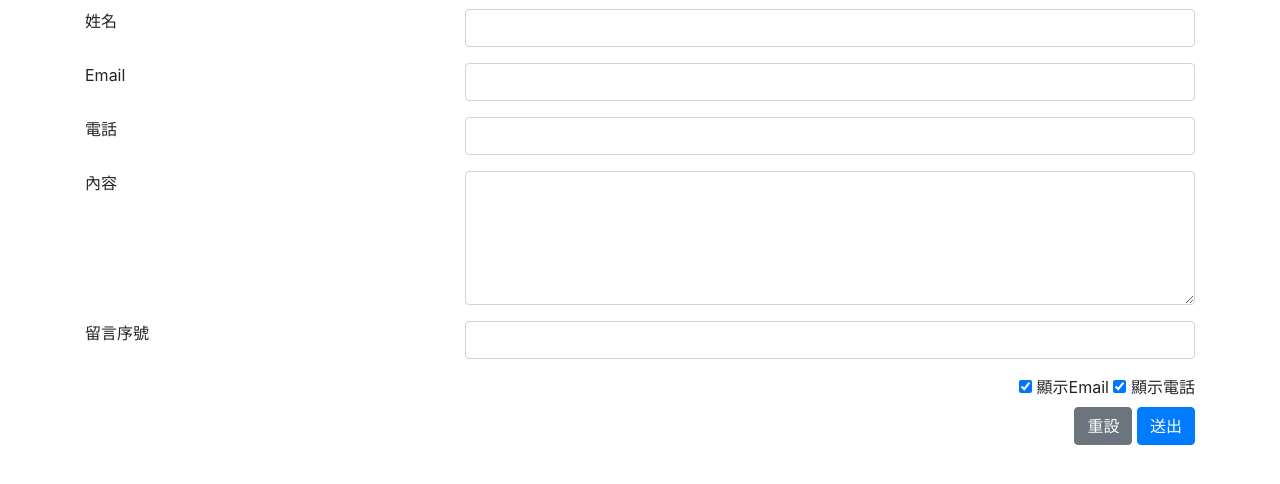
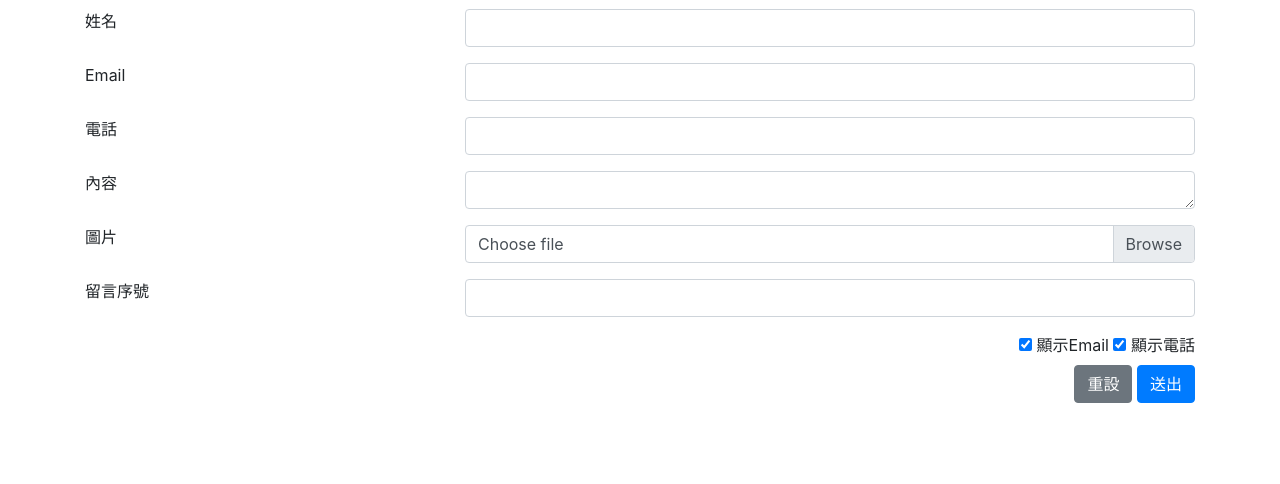
Before and after one commit to GaoJie2006/54-Regional-Competition-Web-Technology, a PHP site: page /comments_edit.php in a window 1280 px wide. Shown: the part 144-628 px from the top of the page. Run offline with PHP 8.4, Linux system fonts and the light colour scheme.

Commit message:
新增上傳圖片

```diff
--- a/comments.php
+++ b/comments.php
@@ -21,6 +21,11 @@ $comments = sels('comments', 1, "ORDER BY `top` DESC, `id` DESC");
                     <div class="col-10">
                         <h5><?= $comment['visitor'] ?></h5>
                         <article class="mb-2" style="white-space: pre-line;"><span><?= !($comment['delete_time']) ? $comment['content'] : '' ?></span></article>
+                        <?php
+                        if ($comment['img']) {
+                            echo '<img class="comment_img" src="' . $comment['img'] . '" />';
+                        }
+                        ?>
                         <p class="m-0">
                             <?php
                             $message = [];
--- a/comments_edit.php
+++ b/comments_edit.php
@@ -1,26 +1,27 @@
 <?php
 require_once('db.php');
 $comment = null;
+
 // 判斷留言序號是否正確
-if($_GET['upd'] ?? $_GET['del'] ?? $_GET['top'] ?? false){
-    $comment = sel('comments',['id'=>($_GET['upd'] ?? $_GET['del'] ?? $_GET['top']),'number'=>$_GET['number']]);
-    if(empty($comment)){
-        alert('留言序號錯誤','comments.php');
+if ($_GET['upd'] ?? $_GET['del'] ?? $_GET['top'] ?? false) {
+    $comment = sel('comments', ['id' => ($_GET['upd'] ?? $_GET['del'] ?? $_GET['top']), 'number' => $_GET['number']]);
+    if (empty($comment)) {
+        alert('留言序號錯誤', 'comments.php');
     }
 }
 // 置頂
-if(isset($_GET['top'])){
-    upd('comments',['top'=>!$comment['top']],['id'=>$_GET['top']]);
+if (isset($_GET['top'])) {
+    upd('comments', ['top' => !$comment['top']], ['id' => $_GET['top']]);
     backPage();
 }
 // 刪除
-if(isset($_GET['del'])){
-    upd('comments',['delete_time'=>date("Y-m-d H:i:s")],['id'=>$_GET['del']]);
+if (isset($_GET['del'])) {
+    upd('comments', ['delete_time' => date("Y-m-d H:i:s")], ['id' => $_GET['del']]);
     backPage();
 }
 // 處理資料
-if(isset($_POST['submit'])){
-    if(!filter_var($_POST['email'], FILTER_VALIDATE_EMAIL)){
+if (isset($_POST['submit'])) {
+    if (!filter_var($_POST['email'], FILTER_VALIDATE_EMAIL)) {
         echo "<script>alert('Email格式錯誤');history.go(-1);</script>";
         die();
     }
@@ -29,28 +30,35 @@ if(isset($_POST['submit'])){
         die();
     }
     $display = 0;
-    if(isset($_POST['display-email'])){
+    if (isset($_POST['display-email'])) {
         unset($_POST['display-email']);
-        $display+=1;
+        $display += 1;
     }
-    if(isset($_POST['display-phone'])){
+    if (isset($_POST['display-phone'])) {
         unset($_POST['display-phone']);
-        $display+=2;
+        $display += 2;
+    }
+    if($_FILES['img']['size'] > 0){
+        $path = "./img/".date("YmdHis_").basename($_FILES['img']['name']);
+        $upload = move_uploaded_file($_FILES['img']['tmp_name'],$path);
+        $_POST['img'] = $path;
+    }else{
+        $_POST['img'] = $comment['img'] ?? NULL;
     }
     $_POST['user_id'] = $_SESSION['user']['id'] ?? 0;
     $_POST['display'] = $display;
 }
 // 編輯
-if(isset($_GET['upd']) && isset($_POST['submit'])){
+if (isset($_GET['upd']) && isset($_POST['submit'])) {
     $_POST['update_time'] = date("Y-m-d H:i:s");
     unset($_POST['submit']);
-    upd('comments',$_POST,['id'=>$_GET['upd']]);
+    upd('comments', $_POST, ['id' => $_GET['upd']]);
     backPage(-2);
 }
 // 新增
 if (isset($_POST['submit'])) {
     unset($_POST['submit']);
-    ins('comments',$_POST);
+    ins('comments', $_POST);
     redirect('comments.php');
 }
 ?>
@@ -65,50 +73,61 @@ if (isset($_POST['submit'])) {
     <?php require_once('nav.php') ?>
     <div class="container">
         <a class="btn btn-secondary float-right" href="./comments.php">回留言列表</a>
-        <h2 class="modal-title">訪客留言 - <?php
-            if(isset($_GET['upd'])){
+        <h2 class="modal-title">
+            訪客留言 -
+            <?php
+            if (isset($_GET['upd'])) {
                 echo "編輯";
-            }else{
+            } else {
                 echo "新增";
             }
-        ?></h2>
+            ?></h2>
         <hr>
-        <form action="" method="post">
+        <form action="" method="post" enctype="multipart/form-data">
             <div class="form-group row">
                 <label for="" class="col-4">姓名</label>
                 <div class="col-8">
-                    <input type="text" name="visitor" class="form-control" required value="<?=$comment['visitor'] ?? ''?>">
+                    <input type="text" name="visitor" class="form-control" required value="<?= $comment['visitor'] ?? '' ?>">
                 </div>
             </div>
             <div class="form-group row">
                 <label for="" class="col-4">Email</label>
                 <div class="col-8">
-                    <input type="text" name="email" class="form-control" required value="<?=$comment['email'] ?? ''?>">
+                    <input type="text" name="email" class="form-control" required value="<?= $comment['email'] ?? '' ?>">
                 </div>
             </div>
             <div class="form-group row">
                 <label for="" class="col-4">電話</label>
                 <div class="col-8">
-                    <input type="text" name="phone" class="form-control" required value="<?=$comment['phone'] ?? ''?>">
+                    <input type="text" name="phone" class="form-control" required value="<?= $comment['phone'] ?? '' ?>">
                 </div>
             </div>
             <div class="form-group row">
                 <label for="" class="col-4">內容</label>
                 <div class="col-8">
-                    <textarea name="content" class="form-control" cols="30" rows="5" required><?=$comment['content'] ?? ''?></textarea>
+                    <textarea name="content" class="form-control" cols="30" rows="1" required><?= $comment['content'] ?? '' ?></textarea>
+                </div>
+            </div>
+            <div class="form-group row">
+                <label for="" class="col-4">圖片</label>
+                <div class="col-8">
+                    <div class="custom-file">
+                        <input type="file" class="custom-file-input" id="customFile" name="img" accept="image/*">
+                        <label class="custom-file-label" for="customFile"><?=$comment['img'] ?? 'Choose file'?></label>
+                    </div>
                 </div>
             </div>
             <div class="form-group row">
                 <label for="" class="col-4">留言序號</label>
                 <div class="col-8">
-                    <input type="text" name="number" pattern="\d{4}" class="form-control" required value="<?=$comment['number'] ?? ''?>">
+                    <input type="text" name="number" pattern="\d{4}" class="form-control" required value="<?= $comment['number'] ?? '' ?>">
                 </div>
             </div>
             <div class="d-flex">
                 <div class="ml-auto">
-                    <input type="checkbox" name="display-email" id="display-1" <?=($comment['display'] ?? 3) % 2 > 0 ? 'checked' : ''?>>
+                    <input type="checkbox" name="display-email" id="display-1" <?= ($comment['display'] ?? 3) % 2 > 0 ? 'checked' : '' ?>>
                     <label for="display-1">顯示Email</label>
-                    <input type="checkbox" name="display-phone" id="display-2" <?=intdiv(($comment['display'] ?? 3), 2) > 0 ? 'checked' : ''?>>
+                    <input type="checkbox" name="display-phone" id="display-2" <?= intdiv(($comment['display'] ?? 3), 2) > 0 ? 'checked' : '' ?>>
                     <label for="display-2">顯示電話</label>
                 </div>
             </div>
@@ -120,6 +139,12 @@ if (isset($_POST['submit'])) {
             </div>
         </form>
     </div>
+    <script>
+        $('#customFile').change(() => {
+            let file = $('#customFile')[0].files[0]
+            $('.custom-file-label').text(file.name)
+        })
+    </script>
 </body>
 
 </html>
--- a/css/style.css
+++ b/css/style.css
@@ -14,3 +14,7 @@
     text-decoration: none;
     color: var(--dark);
 }
+.comment_img{
+    height: 50px;
+    object-fit: contain;
+}
```
Also changed, not shown: comments_admin.php (+10 -5 lines), 1 other file.
